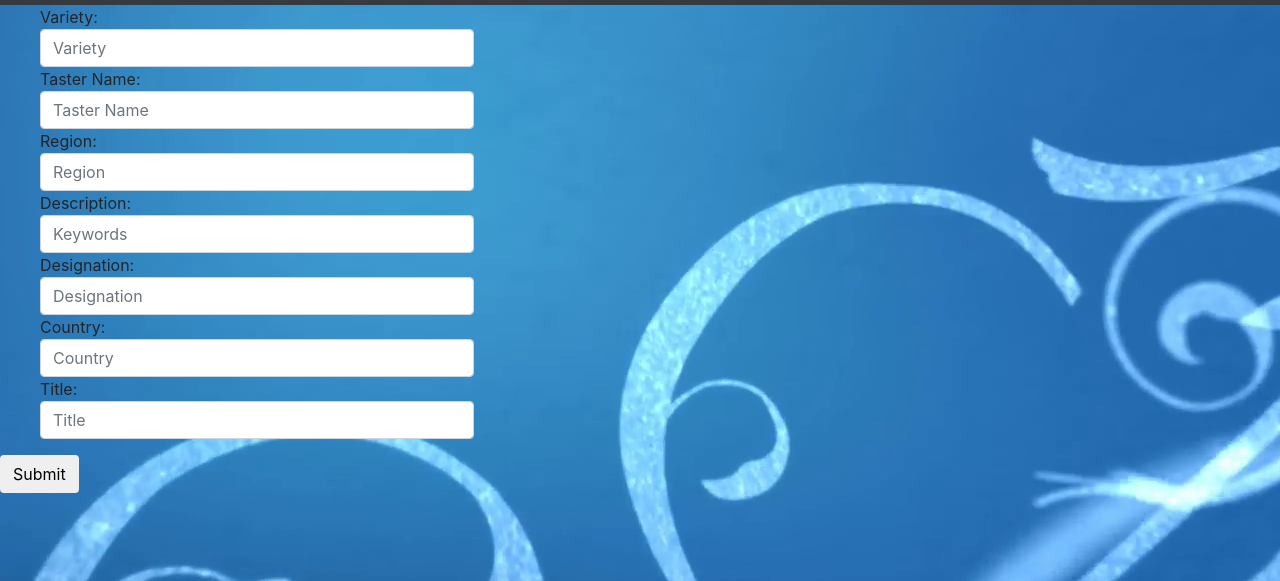
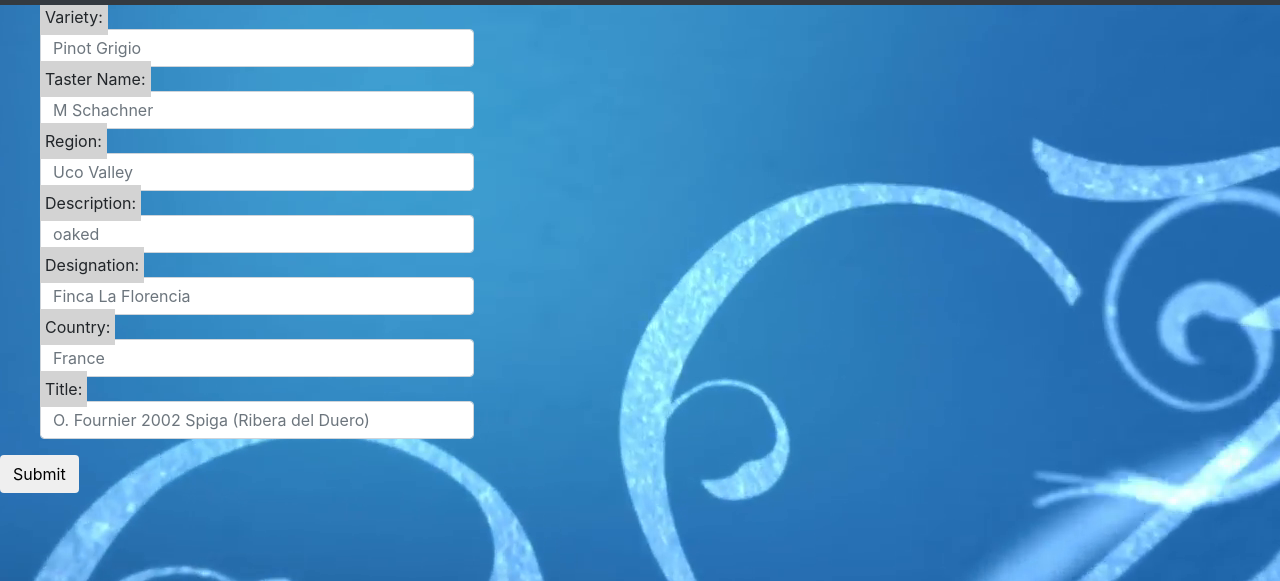
Before and after one commit to carleton-cs257-fall-2018/assignments-kimcw2, a plain HTML site: page webapp/templates/advanced_search.html in a window 1280 px wide. Shown: the part 219-800 px from the top of the page. Drawn offline with nearby package versions, Linux system fonts and the light colour scheme.

Commit message:
adv search

```diff
--- a/webapp/static/wines.css
+++ b/webapp/static/wines.css
@@ -87,3 +87,9 @@
 .results {
 
 }
+
+.adv_searcher {
+  margin-top: 10px;
+  padding: 8px 5px;
+  background-color: lightgrey;
+}
--- a/webapp/templates/advanced_search.html
+++ b/webapp/templates/advanced_search.html
@@ -49,23 +49,23 @@
         <form action="/display" style="display: block">
             <ul style="list-style: none">
                 <li>
-                    <text class="btn-default">Variety: </text>
-                        <input type="text" class="form-control" style="width: 35%" placeholder="Variety" id="varieties_search_bar">
-                    <text class="btn-default">Taster Name: </text>
-                        <input type="text" class="form-control" style="width: 35%" placeholder="Taster Name" id="taster_search_bar">
-                    <text class="btn-default">Region: </text>
-                        <input type="text" class="form-control" style="width: 35%" placeholder="Region" id="region_search_bar">
-                    <text class="btn-default">Description: </text>
-                        <input type="text" class="form-control" style="width: 35%" placeholder="Keywords" id="description_search_bar">
-                    <text class="btn-default">Designation: </text>
-                        <input type="text" class="form-control" style="width: 35%" placeholder="Designation" id="designation_search_bar">
-                    <text class="btn-default">Country: </text>
-                        <input type="text" class="form-control" style="width: 35%" placeholder="Country" id="country_search_bar">
-                    <text class="btn-default">Title: </text>
-                        <input type="text" class="form-control" style="width: 35%" placeholder="Title" id="title_search_bar">
+                    <text class="adv_searcher"">Variety: </text>
+                        <input type="text" class="form-control" style="width: 35%" placeholder="Pinot Grigio" id="varieties_search_bar">
+                    <text class="adv_searcher"">Taster Name: </text>
+                        <input type="text" class="form-control" style="width: 35%" placeholder="M Schachner" id="taster_search_bar">
+                    <text class="adv_searcher"">Region: </text>
+                        <input type="text" class="form-control" style="width: 35%" placeholder="Uco Valley" id="region_search_bar">
+                    <text class="adv_searcher"">Description: </text>
+                        <input type="text" class="form-control" style="width: 35%" placeholder="oaked" id="description_search_bar">
+                    <text class="adv_searcher"">Designation: </text>
+                        <input type="text" class="form-control" style="width: 35%" placeholder="Finca La Florencia" id="designation_search_bar">
+                    <text class="adv_searcher"">Country: </text>
+                        <input type="text" class="form-control" style="width: 35%" placeholder="France" id="country_search_bar">
+                    <text class="adv_searcher"">Title: </text>
+                        <input type="text" class="form-control" style="width: 35%" placeholder="O. Fournier 2002 Spiga (Ribera del Duero)" id="title_search_bar">
                 </li>
             </ul>
-            <button type="submit" class="btn btn-default" style="align-items: center" id="advanced_search_submit_button">Submit</button>
+            <button type="submit" class="btn btn-default" style=": center" id="advanced_search_submit_button">Submit</button>
         </form>
     </div>
 </body>
```
